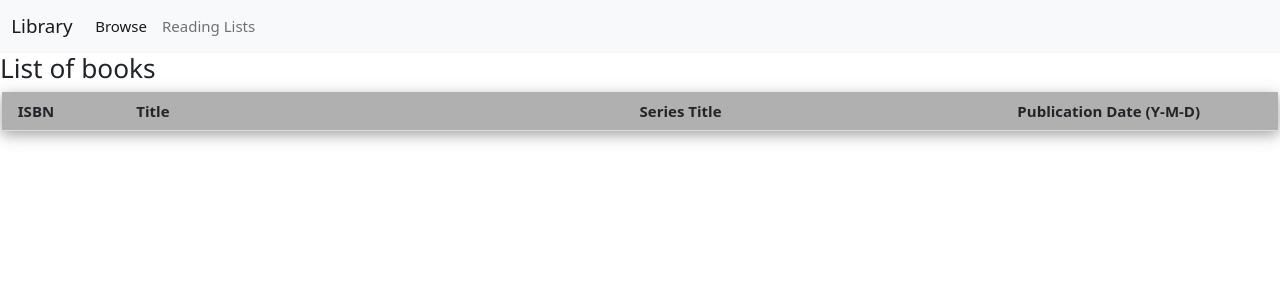
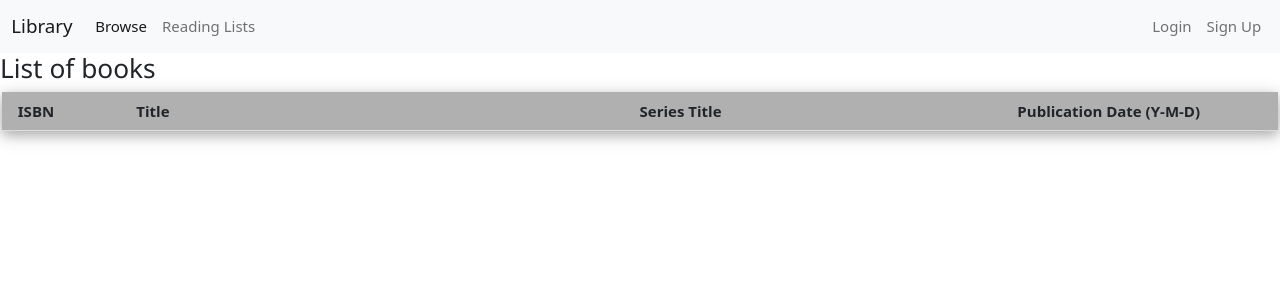
Before and after one commit to evanjtierney/DB_project, a PHP site: page /books.php in a window 1280 px wide. Shown: the top 300 px of the page. Run offline with PHP 8.4, Linux system fonts and the light colour scheme; data that the repository does not hold is empty.

Commit message:
Updated NavBar

```diff
--- a/books.php
+++ b/books.php
@@ -10,7 +10,7 @@ $list_of_books = getAllBooks();
 <!DOCTYPE html>
 <html>
     <head>
-        <title>Library</title>
+        <title>Login</title>
         <meta charset="utf-8">
         <meta http-equiv="X-UA-Compatible" content="IE=edge">
         <meta name="viewport" content="width=device-width, initial-scale=1">
@@ -33,6 +33,14 @@ $list_of_books = getAllBooks();
                         </li>
                         <li class="nav-item">
                             <a class="nav-link" href="#">Reading Lists</a>
+                        </li>
+                    </ul>
+                    <ul class="navbar-nav ms-auto">
+                        <li class="nav-item">
+                            <a class="nav-link" href="user-auth.php">Login</a>
+                        </li>
+                        <li class="nav-item">
+                            <a class="nav-link" href="new-user.php">Sign Up</a>
                         </li>
                     </ul>
                 </div>
```
Also changed, not shown: book.php (+9 -1 lines), reading-list.php (added).
